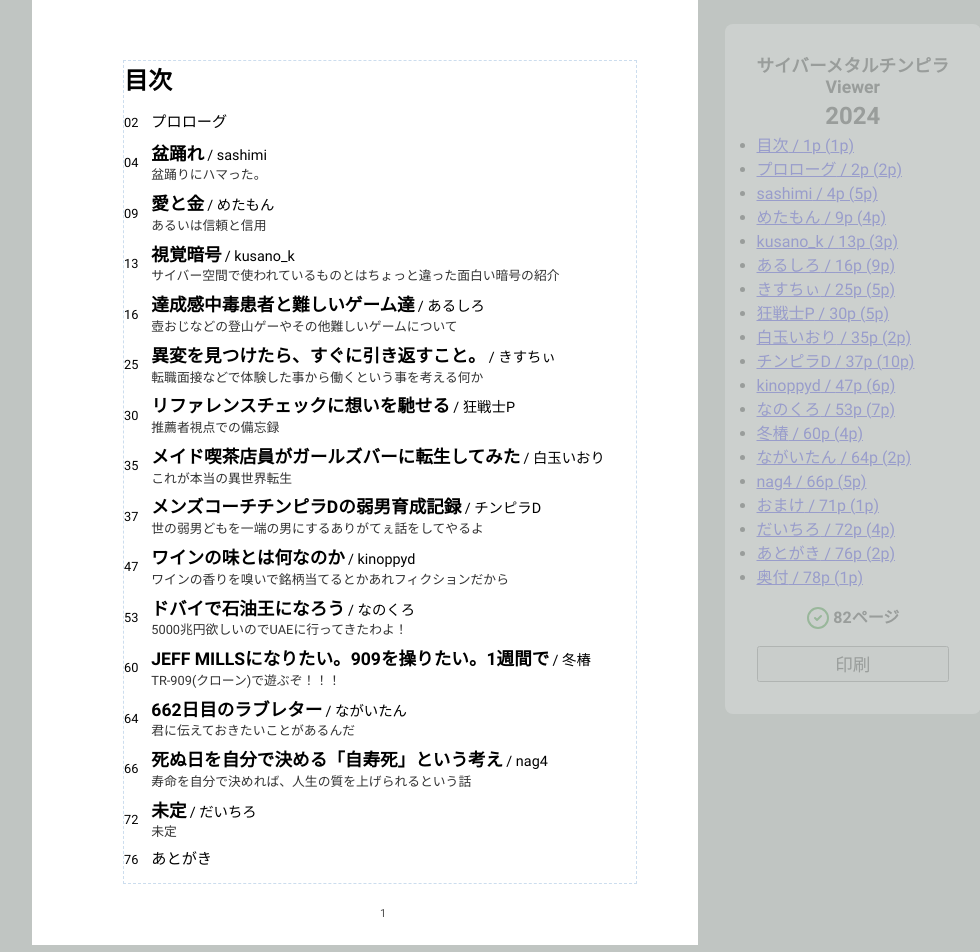
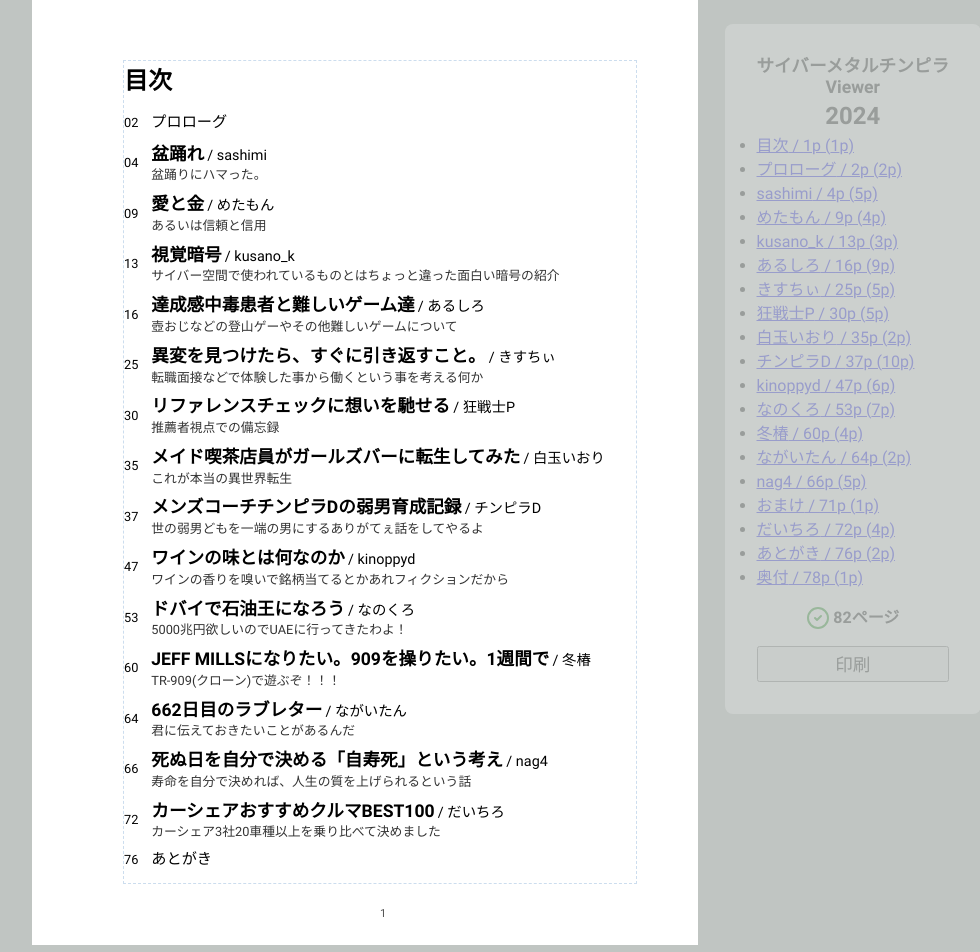
Before and after one commit to nanocloudx/cybermetalchimpira, a Next.js app: page /2024 in a window 1280 px wide. Shown: the top 952 px of the page, without its empty margins (275-1255 px from the left). Built offline with nearby package versions, Linux system fonts and the light colour scheme; a web font is replaced by a local one.

Commit message:
Add article info

```diff
--- a/app/2024/articleInfoList.tsx
+++ b/app/2024/articleInfoList.tsx
@@ -190,9 +190,9 @@ export const articleInfoList: ArticleInfo[] = [
     id: 'daichiro',
     component: <Daichiro/>,
     totalPage: 4,
-    title: '未定',
-    description: '未定',
-    atogaki: '未定',
+    title: 'カーシェアおすすめクルマBEST100',
+    description: 'カーシェア3社20車種以上を乗り比べて決めました',
+    atogaki: 'カーシェア全部解約しました',
     authorName: 'だいちろ',
     authorImage: '/2024/authors/daichiro.png',
   },
```
